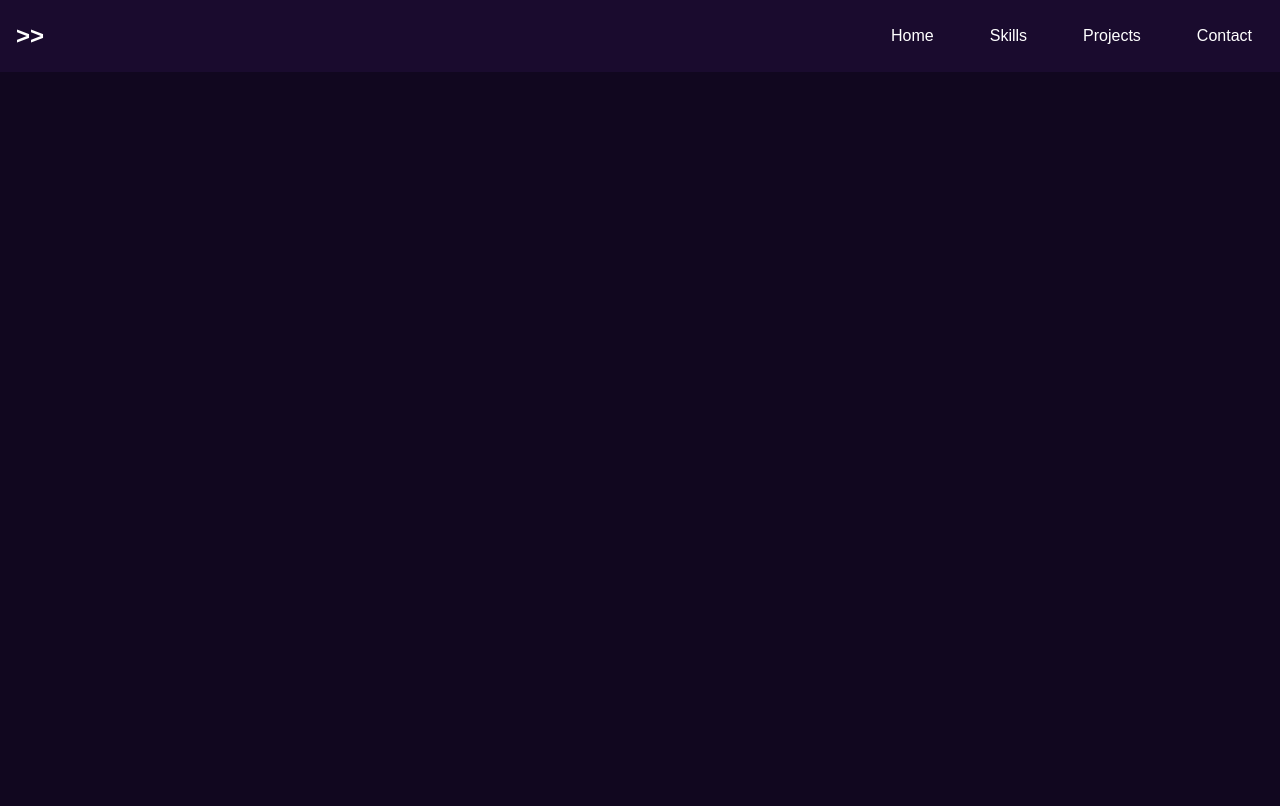
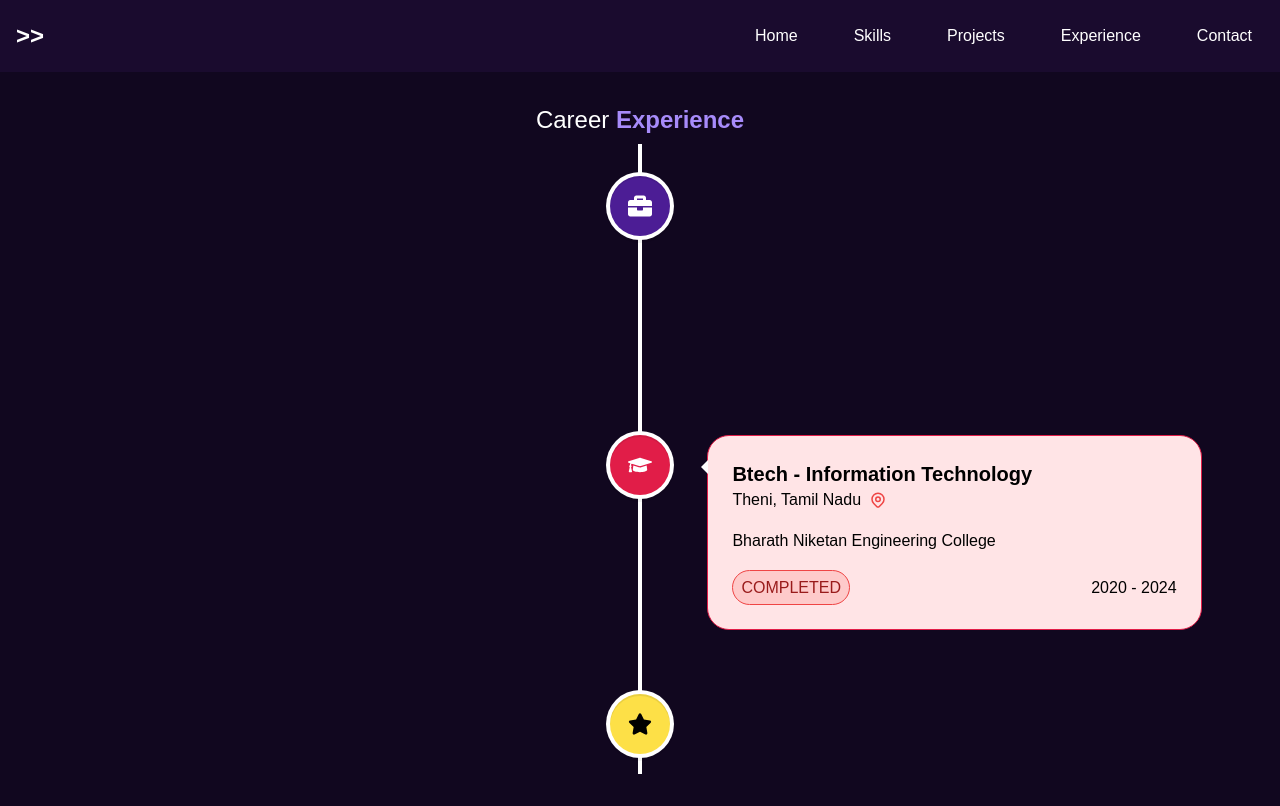
Before and after one commit to svivek19/mern-portfolio, a React (Vite) app in the folder client/: page /experience in a window 1280 px wide. Built offline with nearby package versions, Linux system fonts and the light colour scheme; a web font is replaced by a local one.

Commit message:
experience section finish

```diff
--- a/client/package.json
+++ b/client/package.json
@@ -13,7 +13,8 @@
     "react": "^18.3.1",
     "react-dom": "^18.3.1",
     "react-icons": "^5.3.0",
-    "react-router-dom": "^6.26.1"
+    "react-router-dom": "^6.26.1",
+    "react-vertical-timeline-component": "^3.6.0"
   },
   "devDependencies": {
     "@eslint/js": "^9.9.0",
--- a/client/src/App.jsx
+++ b/client/src/App.jsx
@@ -4,6 +4,7 @@ import { BrowserRouter as Router, Route, Routes } from "react-router-dom";
 import Home from "./component/Home";
 import Skills from "./pages/Skills";
 import Project from "./pages/Project";
+import Experience from "./pages/Experience";
 
 const App = () => {
   return (
@@ -14,6 +15,7 @@ const App = () => {
         <Route path="/" element={<Home />} />
         <Route path="/skills" element={<Skills />} />
         <Route path="/projects" element={<Project />} />
+        <Route path="/experience" element={<Experience />} />
       </Routes>
     </Router>
   );
--- a/client/src/component/Home.jsx
+++ b/client/src/component/Home.jsx
@@ -15,7 +15,7 @@ const Home = () => {
             Vivekananthan S
           </h1>
           <div className=" text-lg lg:text-xl">
-            <p>I'm a Software Developer.</p>
+            <p>I'm a Junior Software Developer.</p>
             <p>
               Currently, I'm working at{" "}
               <a
--- a/client/src/component/Navbar.jsx
+++ b/client/src/component/Navbar.jsx
@@ -70,6 +70,14 @@ const Navbar = () => {
               </Link>
             </li>
             <li>
+              <Link
+                to={"/experience"}
+                className="block py-2 px-3 text-white brush-underline"
+              >
+                Experience
+              </Link>
+            </li>
+            <li>
               <a
                 href="#"
                 className="block py-2 px-3 text-white brush-underline"
--- /dev/null
+++ b/client/src/component/Timeline.jsx
@@ -0,0 +1,64 @@
+import React from "react";
+import {
+  VerticalTimeline,
+  VerticalTimelineElement,
+} from "react-vertical-timeline-component";
+import "react-vertical-timeline-component/style.min.css";
+import { FaBriefcase, FaGraduationCap, FaStar } from "react-icons/fa";
+import { HiOutlineLocationMarker } from "react-icons/hi";
+
+const Timeline = ({ data }) => {
+  console.log(data);
+
+  return (
+    <VerticalTimeline>
+      {data.map((item, index) => (
+        <VerticalTimelineElement
+          key={index}
+          className={`vertical-timeline-element--${item.type}`}
+          iconStyle={{
+            background: item.type === "work" ? "#4c1d95" : "#e11d48",
+            color: "#fff",
+          }}
+          contentStyle={{
+            background: item.type === "work" ? "#ede9fe" : "#ffe4e6",
+            border: "1px solid",
+            borderColor: item.type === "work" ? "#4c1d95" : "#e11d48",
+            color: "#000",
+            boxShadow: "none",
+            borderRadius: "22px",
+          }}
+          icon={item.type === "work" ? <FaBriefcase /> : <FaGraduationCap />}
+        >
+          <h3 className="font-semibold text-xl">{item.field}</h3>
+          <div className="flex gap-2 items-center">
+            <h1>{item.location}</h1>
+            <HiOutlineLocationMarker size={18} className="text-red-500" />
+          </div>
+          <p>{item.title}</p>
+
+          <div className="flex justify-between items-center">
+            <p
+              className={
+                item.status === "present"
+                  ? "bg-green-200 border border-green-500 w-fit px-2 text-green-800 uppercase rounded-full text-xs py-1"
+                  : "bg-red-200 border border-red-500 w-fit px-2 text-red-800 uppercase rounded-full text-xs py-1"
+              }
+            >
+              {item.status}
+            </p>
+
+            <p>{item.year}</p>
+          </div>
+        </VerticalTimelineElement>
+      ))}
+
+      <VerticalTimelineElement
+        iconStyle={{ background: "#fde047", color: "#000" }}
+        icon={<FaStar />}
+      />
+    </VerticalTimeline>
+  );
+};
+
+export default Timeline;
--- /dev/null
+++ b/client/src/pages/Experience.jsx
@@ -0,0 +1,40 @@
+import React from "react";
+import Timeline from "../component/Timeline";
+
+const Experience = () => {
+  const data = [
+    {
+      field: "Junior Software Developer",
+      location: "Vellore, Tamil Nadu",
+      title: "Quantum Sharq Innovative Solutions",
+      type: "work",
+      status: "present",
+      year: "2024",
+    },
+
+    {
+      title: "Bharath Niketan Engineering College",
+      location: "Theni, Tamil Nadu",
+      field: "Btech - Information Technology",
+      type: "education",
+      status: "completed",
+      year: "2020 - 2024",
+    },
+  ];
+
+  return (
+    <div className="px-4 py-8">
+      <h1 className="text-center text-xl mb-2 lg:text-2xl">
+        Career
+        <span className="text-violet-400 font-semibold"> Experience</span>
+      </h1>
+
+      {/* Timeline */}
+      <div className="flex justify-center">
+        <Timeline data={data} />
+      </div>
+    </div>
+  );
+};
+
+export default Experience;
```
Also changed, not shown: 1 other file (tests, documents, lock files or other folders).
